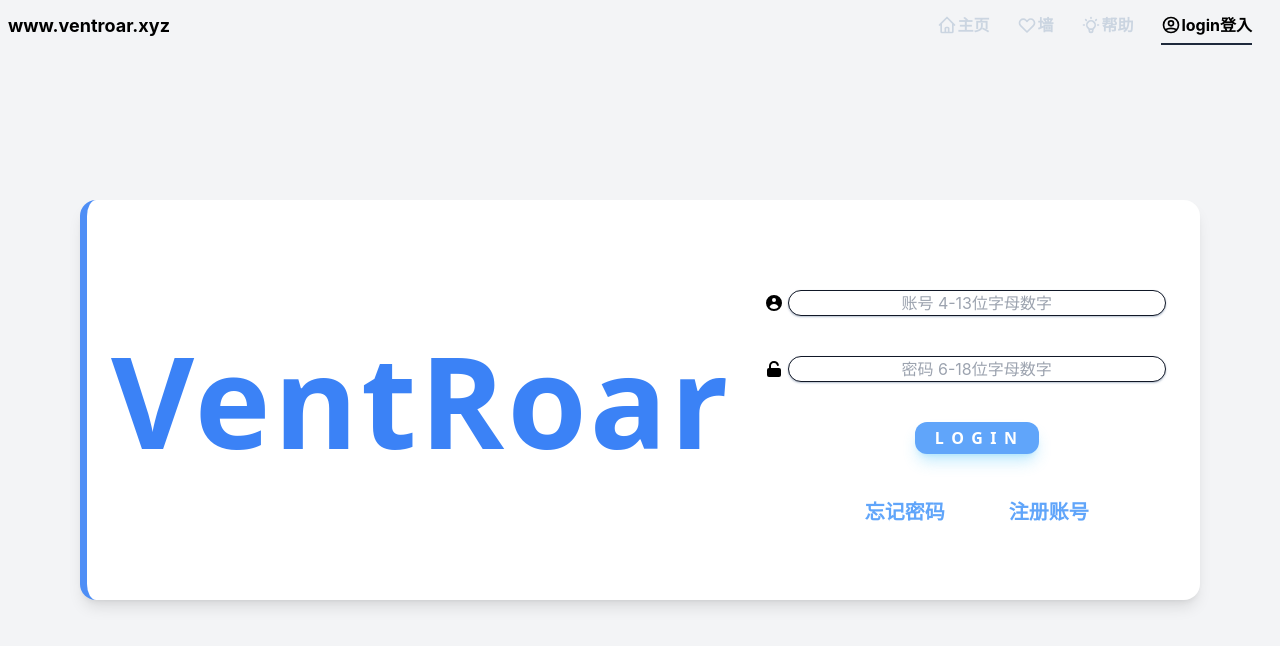
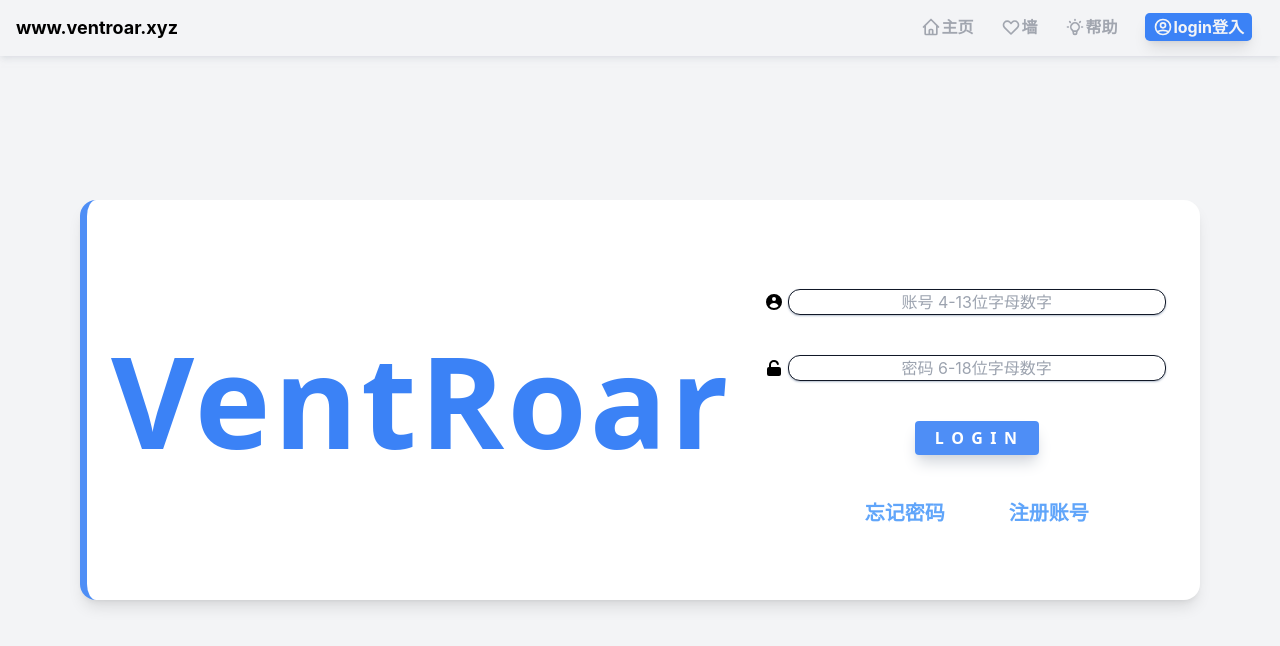
Before and after one commit to dsxksss/VentRoar, a React (Vite) app: page /LoginPage in a window 1280 px wide. Shown: the top 646 px of the page. Built offline with nearby package versions, Linux system fonts and the light colour scheme.

Commit message:
change:导航样式边距等,其他细节更改

```diff
--- a/src/Components/Nav.tsx
+++ b/src/Components/Nav.tsx
@@ -16,24 +16,22 @@ const Nav = () => {
   const { pathname } = useLocation();
   //FUNCTION:动态显示当前点击的网页
   const ShowActive = (pagaName: string) =>
-    pathname === pagaName
-      ? "text-black border-b-2 border-slate-800 pb-2"
-      : "bt-style";
+    pathname === pagaName ? "text-black" : "bt-style";
   const ShowActiveMi = (pagaName: string) =>
     pathname === pagaName
       ? "transition ease-in duration-150 text-slate-100 font-bold bg-slate-800/90 px-[3rem] py-2 rounded-md"
-      : "bt-style font-bold";
+      : "bt-style font-bold px-[3rem] py-2";
   const [open, setOpen] = useState(false); //手机导航栏的开合状态
   return (
-    <div className="pt-3 flex flex-row justify-between items-center an-3">
+    <div className="shadow-md shadow-gray-300/50 h-full flex flex-row justify-between items-center an-3">
       {/* 电脑端的显示设置 */}
       <div className="">
-        <Link className="ml-2 text-lg font-bold text-black" to={"/"}>
+        <Link className="ml-4 text-lg font-bold text-black" to={"/"}>
           www.ventroar.xyz
         </Link>
       </div>
 
-      <div className="mr-7 font-bold text-slate-300 hidden sm:block space-x-7">
+      <div className="mr-7 font-bold text-gray-500/60 hidden sm:block space-x-7">
         <Link className={ShowActive("/")} to={"/"}>
           <HomeIcon className="inline-block h-5 mb-1 w-5" />
           主页
@@ -45,7 +43,10 @@ const Nav = () => {
           <LightBulbIcon className="inline-block h-5 mb-1 w-5" />
           帮助
         </Link>
-        <Link className={ShowActive("/LoginPage")} to={"/LoginPage"}>
+        <Link
+          className=" text-gray-100 bg-blue-500 px-2 py-1 shadow-lg rounded-[0.3rem]"
+          to={"/LoginPage"}
+        >
           <UserCircleIcon className="inline-block h-5 mb-1 w-5" />
           login登入
         </Link>
--- a/src/Pages/LoginPage.tsx
+++ b/src/Pages/LoginPage.tsx
@@ -40,7 +40,7 @@ const Login = () => {
             />
           </div>
           <div id="inputButton">
-            <button className="button-style text-white bg-blue-400 shadow-lg shadow-sky-400/30">
+            <button className="button-style text-white bg-blue-500/90 shadow-lg shadow-gray-300">
               l o g i n
             </button>
           </div>
--- a/src/Pages/RegisterPage.tsx
+++ b/src/Pages/RegisterPage.tsx
@@ -132,7 +132,7 @@ const RegisterPage = () => {
             <div id="inputButton">
               <button
                 type="submit"
-                className="button-style bg-green-400 text-white shadow-lg shadow-green-400/50 active:shadow-green-400"
+                className="button-style bg-green-400 text-white shadow-sm shadow-gray-400 active:shadow-green-400"
               >
                 注 册
               </button>
--- a/src/index.css
+++ b/src/index.css
@@ -228,7 +228,7 @@ body {
 
 .input-Style {
   /* 样式 */
-  @apply px-5 mr-6 border-[1.3px] border-gray-900 md:px-[3rem] text-center rounded-full shadow-sm shadow-slate-400/70 lg:px-16;
+  @apply px-5 mr-6 border-[1.3px] border-gray-900 md:px-[3rem] text-center rounded-xl shadow-sm shadow-slate-400/70 lg:px-16;
   /* 动画 */
   @apply transition ease-in focus:duration-150 focus:outline-none focus:ring-blue-500 focus:shadow-none focus:border-blue-500 focus:ring-1;
 }
@@ -248,7 +248,7 @@ body {
 .button-style {
   /* 字体边框等样式 */
   @apply font-sans ease-in-out uppercase tracking-widest
-  py-1 px-5 font-bold rounded-xl focus:outline-none;
+  py-[5px] px-5 font-bold rounded-[4px] focus:outline-none;
   /* 动画设置 -translate-y:向y轴移动，duration:动画播放时长*/
   @apply active:-translate-y-[-0.2rem] active:scale-90 duration-150
   active:text-black focus:outline-none;
```
